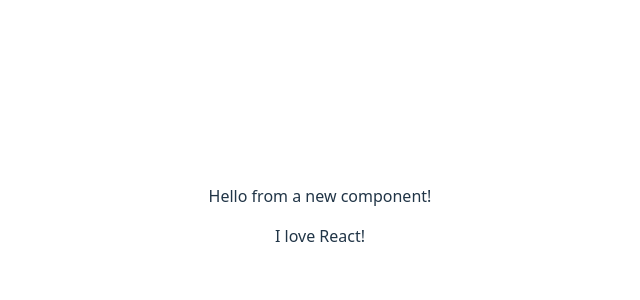
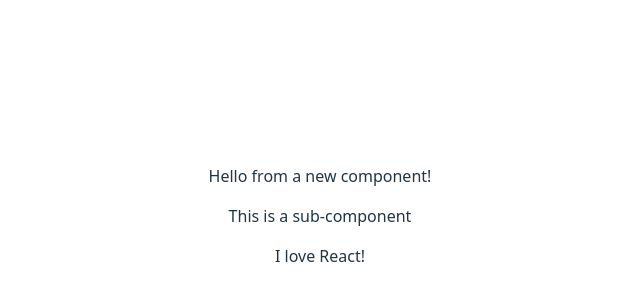
Before and after one commit to De1ora/Lektion-1, a React (Vite) app: page / in a window 1280 px wide. Shown: the part 184-484 px from the top of the page, without its empty margins (320-960 px from the left). Built offline with nearby package versions, Linux system fonts and the light colour scheme.

Commit message:
Grundläggande övningar uppgift 3

```diff
--- a/src/App.jsx
+++ b/src/App.jsx
@@ -2,12 +2,21 @@
 
 // 1. Skapa en egen komponent
 function MyComponent() {
-    return <p>Hello from a new component!</p>
+  return ( // Parentesen tillkommer pga radbrytning. Vanliga JS-kommentarer fungerar utanför JSX.
+    <> {/* Eftersom MyComponent nu retunerar två element, måste de wrappas som ett element med <> */}
+    <p>Hello from a new component!</p>
+    <SubComponent />
+  </>
+  )
 }
 
 // 2. Skapa en egen komponent
 function LoveReact() {
   return <p>I love React!</p>
+}
+
+function SubComponent() {
+  return <p>This is a sub-component</p>
 }
 
 
```
Lines whose indentation alone changed are shown as unchanged.
